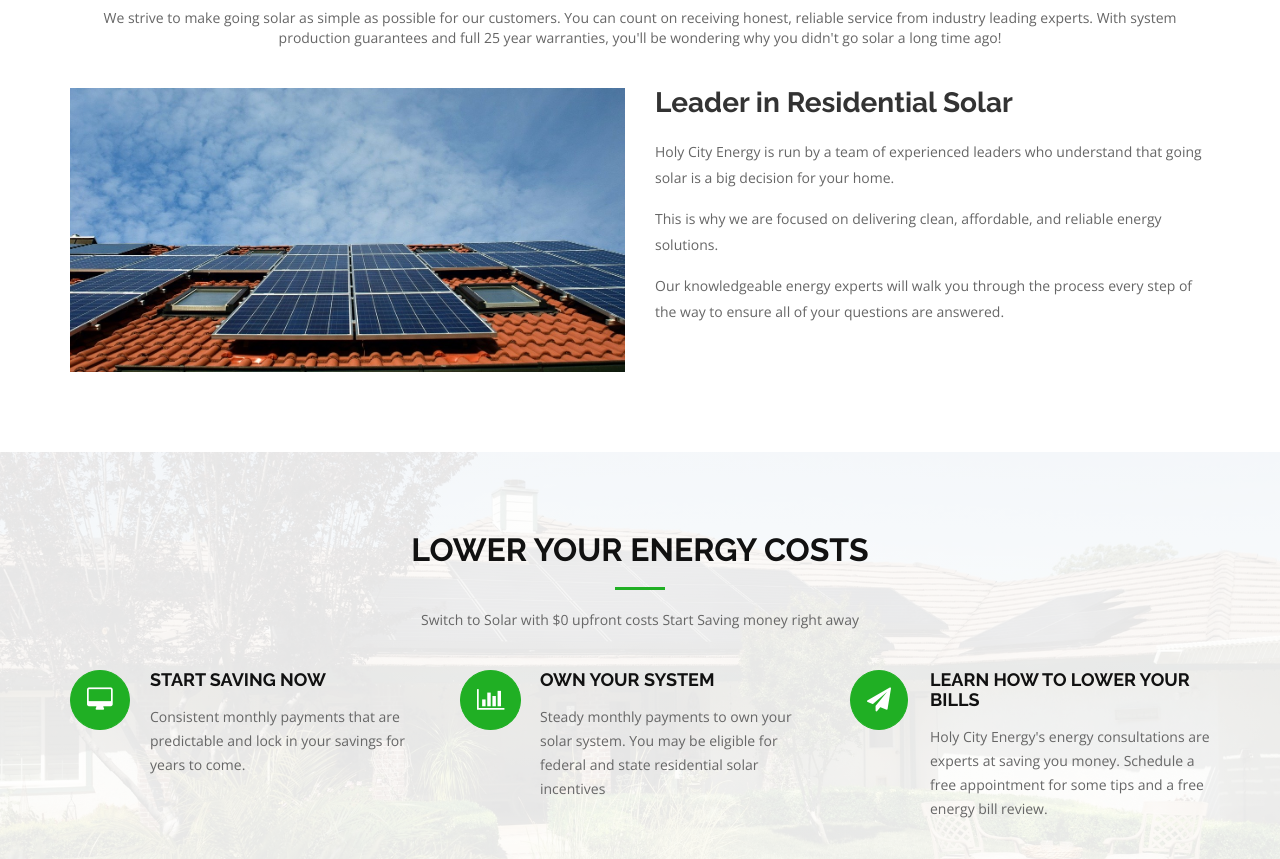
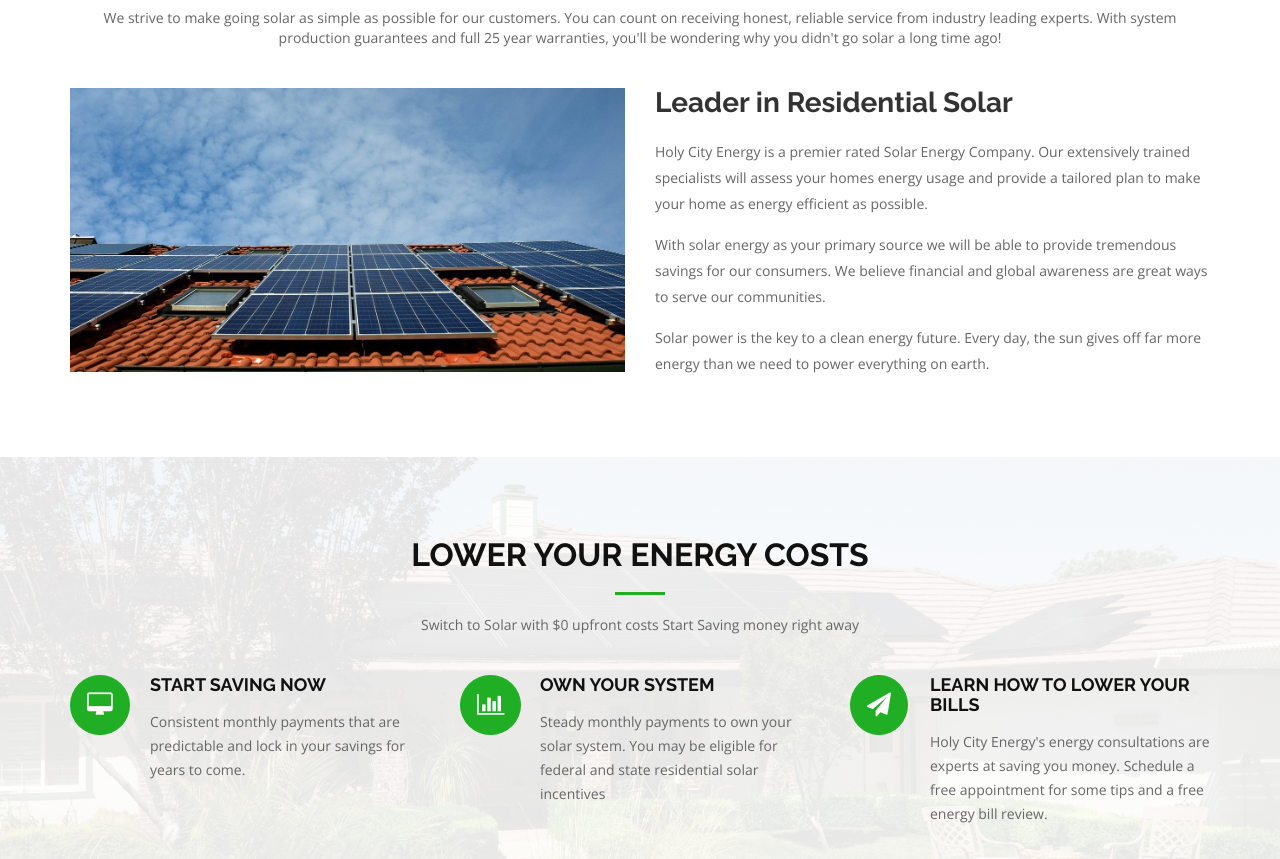
Before and after one commit to LTM888/holycityen, a plain HTML site: page index.html in a window 1280 px wide. Shown: the part 1040-1899 px from the top of the page. Drawn offline with nearby package versions, Linux system fonts and the light colour scheme.

Commit message:
logo push

```diff
--- a/css/style.css
+++ b/css/style.css
@@ -97,11 +97,14 @@ h1, h2, h3, h4, h5, h6 {
 }
 
 #hero .hero-logo {
+
   margin: 20px;
 }
 
 #hero .hero-logo img {
   max-width: 100%;
+  margin-top: -200px;
+
 }
 
 #hero .hero-container {
--- a/index.html
+++ b/index.html
@@ -120,13 +120,13 @@
         <div class="col-md-6 about-content">
           <h2 class="about-title">Leader in Residential Solar</h2>
           <p class="about-text">
-            Holy City Energy is run by a team of experienced leaders who understand that going solar is a big decision for your home.
+            Holy City Energy is a premier rated Solar Energy Company. Our extensively trained specialists will assess your homes energy usage and provide a tailored plan to make your home as energy efficient as possible.
           </p>
           <p class="about-text">
-            This is why we are focused on delivering clean, affordable, and reliable energy solutions.
+            With solar energy as your primary source we will be able to provide tremendous savings for our consumers. We believe financial and global awareness are great ways to serve our communities.
           </p>
           <p class="about-text">
-            Our knowledgeable energy experts will walk you through the process every step of the way to ensure all of your questions are answered.
+            Solar power is the key to a clean energy future. Every day, the sun gives off far more energy than we need to power everything on earth.
           </p>
         </div>
       </div>
@@ -338,7 +338,7 @@
   <!--==========================
   Team Section
   ============================-->
-  <section id="team">
+  <!-- <section id="team">
     <div class="container wow fadeInUp">
       <div class="row">
         <div class="col-md-12">
@@ -407,7 +407,7 @@
 
       </div>
     </div>
-  </section>
+  </section> -->
 
   <!--==========================
   Contact Section
```
